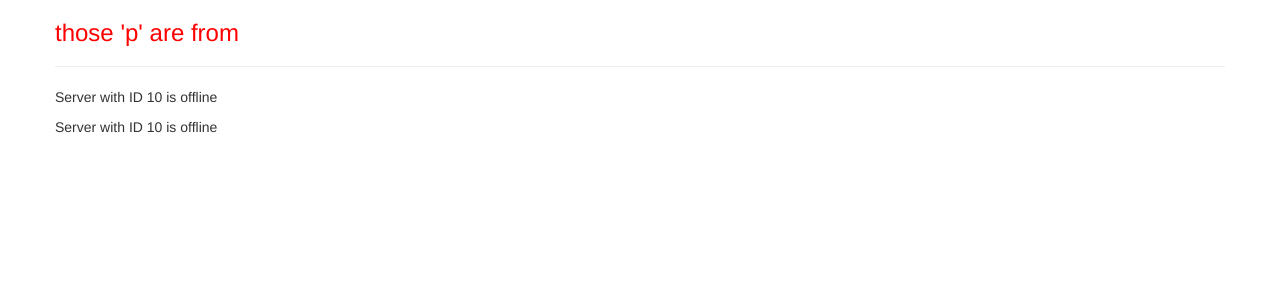
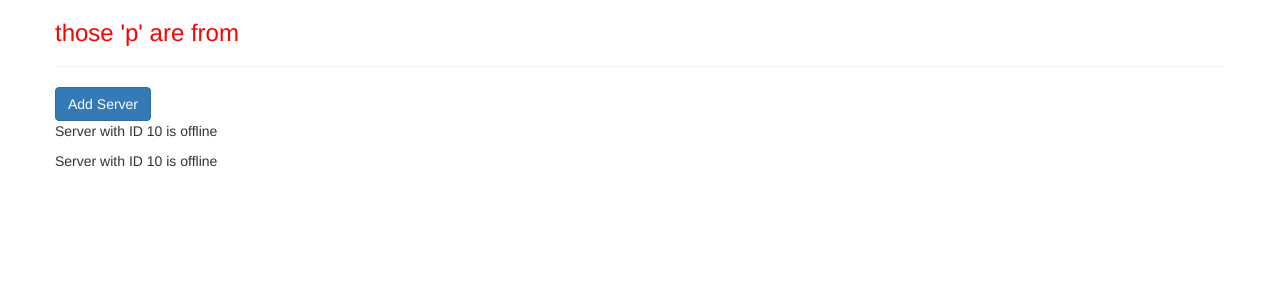
Before and after one commit to vaerilius/angular, an Angular app: page / in a window 1280 px wide. Shown: the top 300 px of the page. Built offline with nearby package versions, Linux system fonts and the light colour scheme.

Commit message:
Property Binding

```diff
--- a/src/app/server/server.component.ts
+++ b/src/app/server/server.component.ts
@@ -8,7 +8,7 @@
    serverId: number = 10;
    serverStatus: string = 'offline';
 
-   getServerStatus () {
+   getServerStatus() {
       return this.serverStatus;
    }
 
--- a/src/app/servers/servers.component.html
+++ b/src/app/servers/servers.component.html
@@ -1,3 +1,3 @@
-
+<button class="btn btn-primary" [disabled] = "!allowNewServer" > Add Server</button>
 <app-server></app-server>
 <app-server></app-server>
--- a/src/app/servers/servers.component.ts
+++ b/src/app/servers/servers.component.ts
@@ -2,15 +2,22 @@
 
 @Component({
   selector: 'app-servers',
-  template: `
-  <app-server></app-server>
-  <app-server></app-server>
-  `,
+  // template: `
+  // <app-server></app-server>
+  // <app-server></app-server>
+  // `,
+  templateUrl: './servers.component.html',
   styleUrls: ['./servers.component.css']
 })
 export class ServersComponent implements OnInit {
+allowNewServer = false;
 
-  constructor() { }
+
+  constructor() {
+    setTimeout(() => {
+      this.allowNewServer = true;
+    }, 2000);
+   }
 
   ngOnInit() {
   }
```
Also changed, not shown: src/app/server/server.component.html (line endings or trailing spaces).
